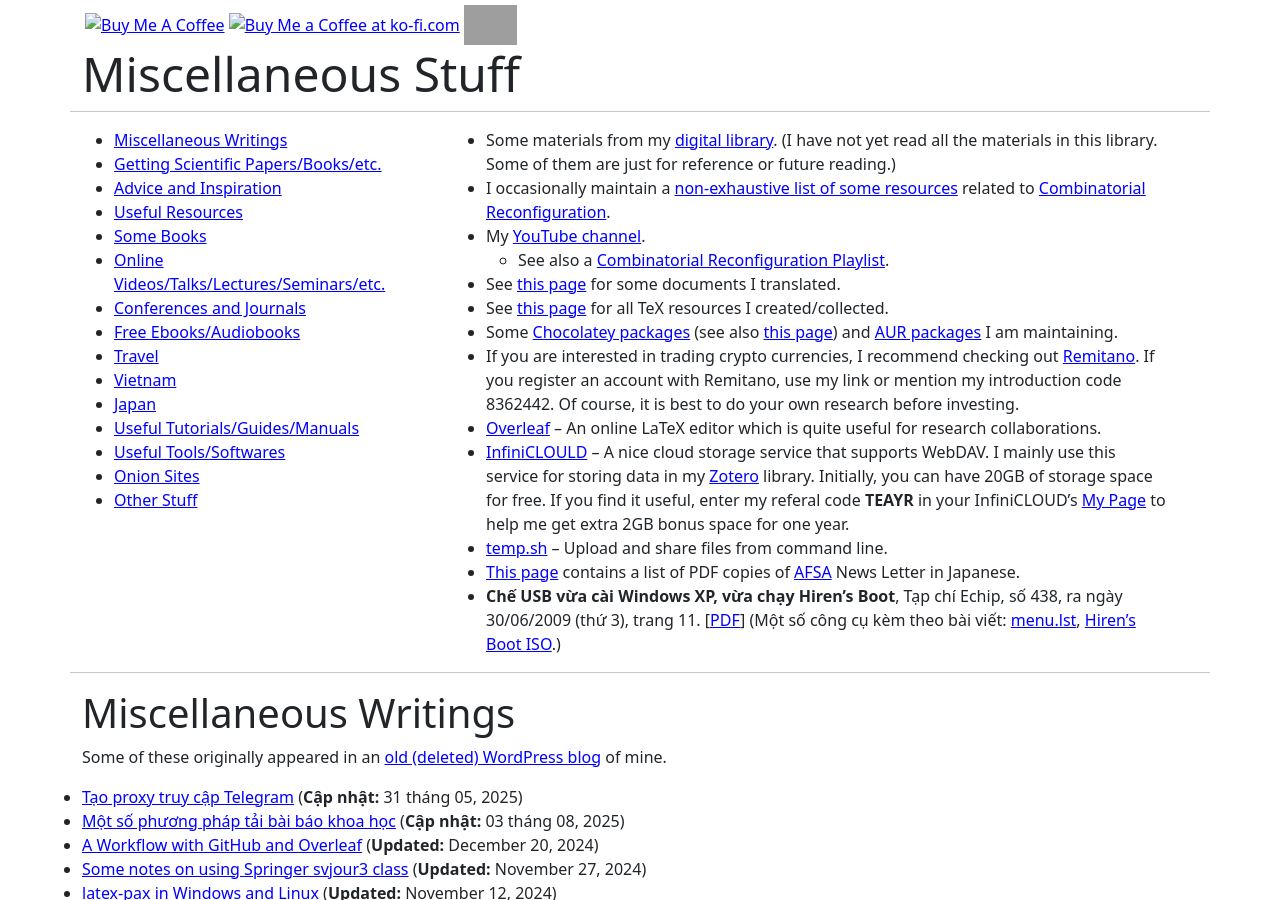
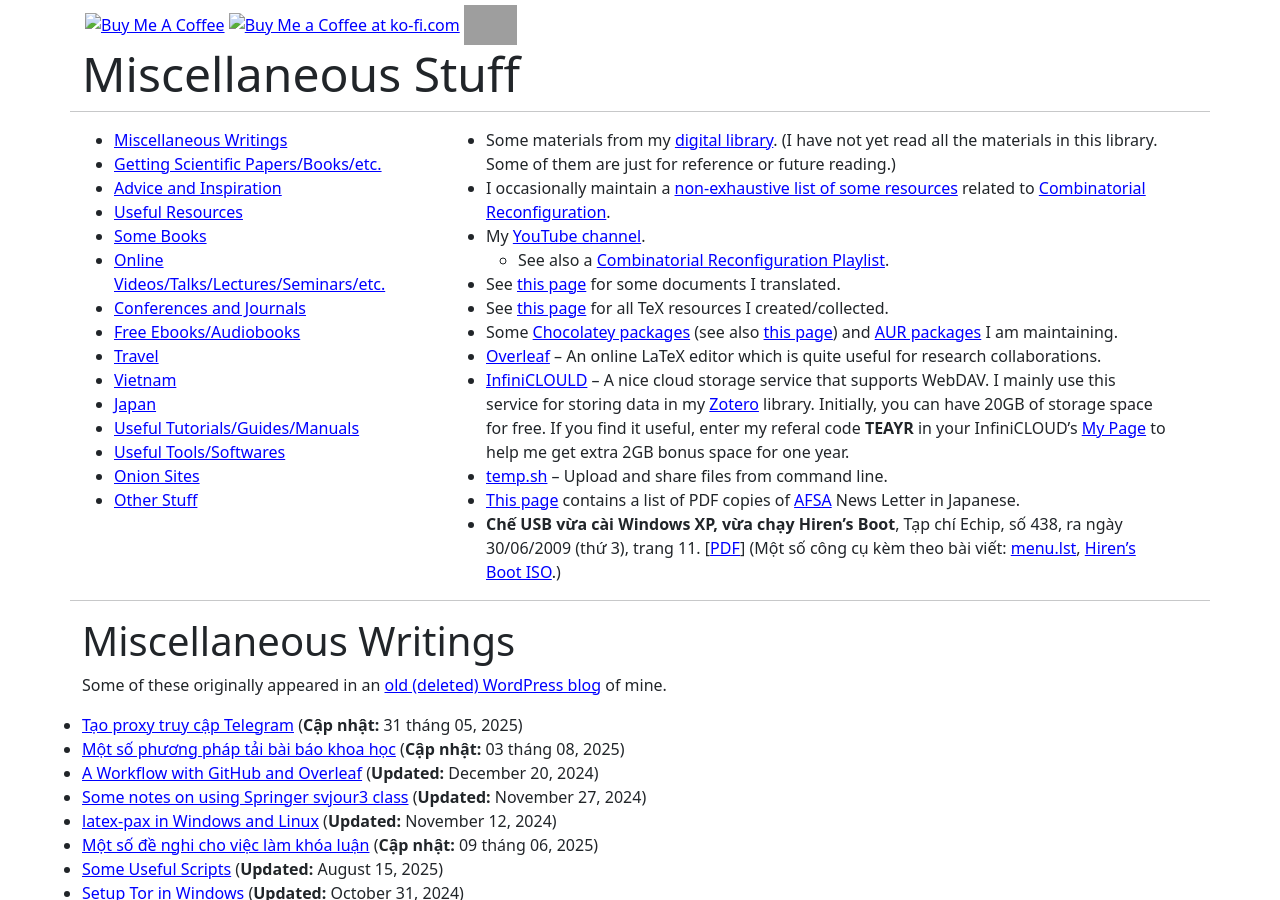
Before and after one commit to hoanganhduc/hoanganhduc.github.io, a Jekyll site: the page built from misc.md, in a window 1280 px wide and 900 px high. Built offline with Jekyll 4.4.1, drawn with Linux system fonts in a browser that asks for light colours; nearby versions of some CDN libraries; a style sheet for code colours, icons or effects is not loaded; part of the change alters nothing that is shown; some of the changed text lies outside the part shown; grey boxes are pictures that could not be loaded.

Commit message:
Updated @ 2025-08-25  08:16:00 ICT

```diff
--- a/misc.md
+++ b/misc.md
@@ -2,7 +2,7 @@
 layout: default
 title: "Miscellaneous Stuff"
 permalink: /misc/
-last_modified_at: 2025-08-21
+last_modified_at: 2025-08-25
 description: This page contains a collection of miscellaneous stuff that Duc A. Hoang is interested in
 keywords: miscellaneous stuff, Duc A. Hoang
 <!--sitemap: false-->
@@ -29,7 +29,6 @@ lang: en
 * See [this page]({% link translation/index.md %}) for some documents I translated.
 * See [this page]({% link tex/index.md %}) for all TeX resources I created/collected.
 * Some [Chocolatey packages](https://chocolatey.org/profiles/hoanganhduc) (see also [this page](https://github.com/hoanganhduc/chocolatey)) and [AUR packages](https://aur.archlinux.org/packages/?K=hoanganhduc&SeB=m) I am maintaining.
-* If you are interested in trading crypto currencies, I recommend checking out [Remitano](https://remitano.com/vn/join/8362442). If you register an account with Remitano, use my link or mention my introduction code 8362442. Of course, it is best to do your own research before investing.
 * [Overleaf](https://www.overleaf.com?r=b42dc7aa&rm=d&rs=b) -- An online LaTeX editor which is quite useful for research collaborations.
 * [InfiniCLOULD](https://infini-cloud.net/en/) -- A nice cloud storage service that supports WebDAV. I mainly use this service for storing data in my [Zotero](https://www.zotero.org/) library. Initially, you can have 20GB of storage space for free. If you find it useful, enter my referal code **TEAYR** in your InfiniCLOUD's [My Page](https://infini-cloud.net/en/modules/mypage/) to help me get extra 2GB bonus space for one year.
 * [temp.sh](https://temp.sh) -- Upload and share files from command line.
```
Also changed, not shown: 1 other file.
